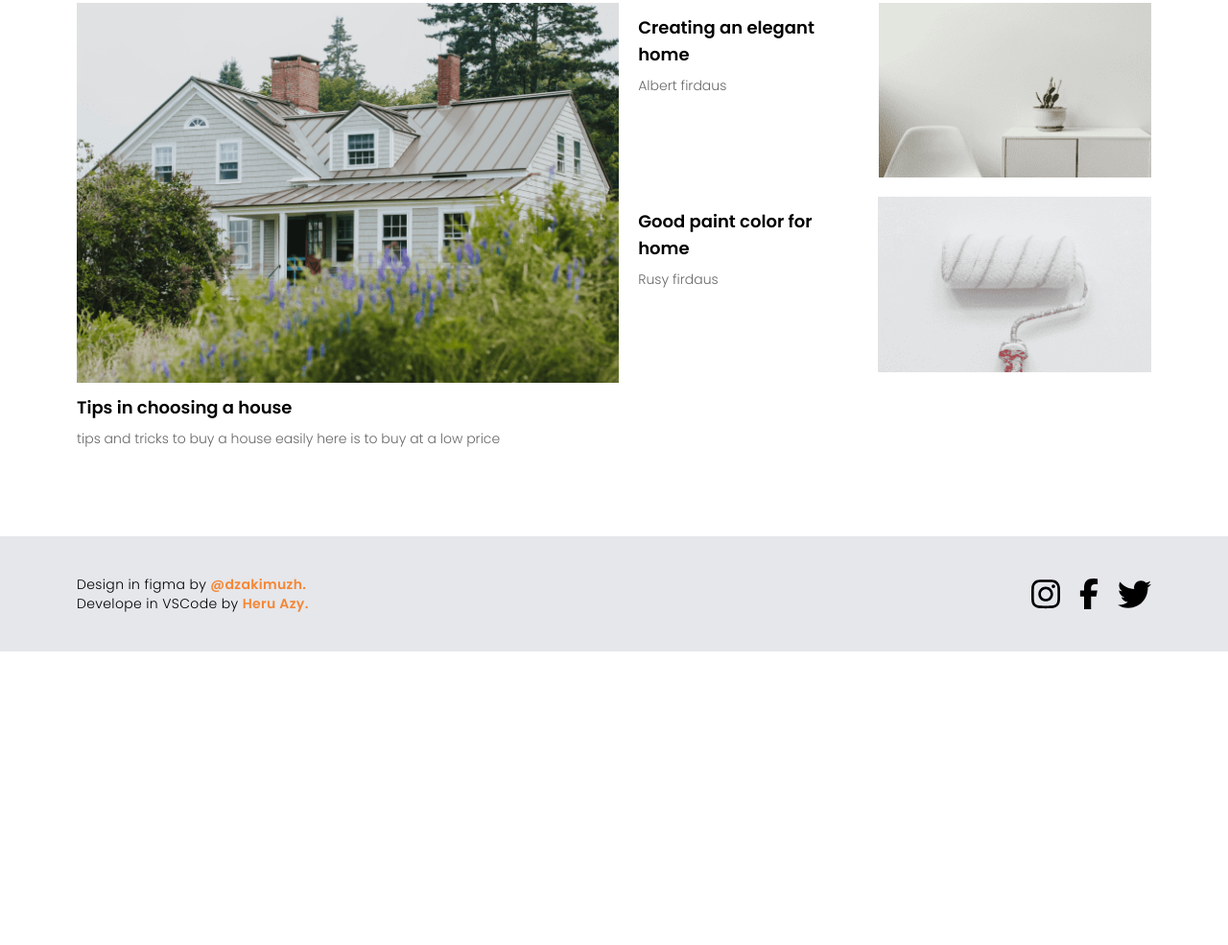
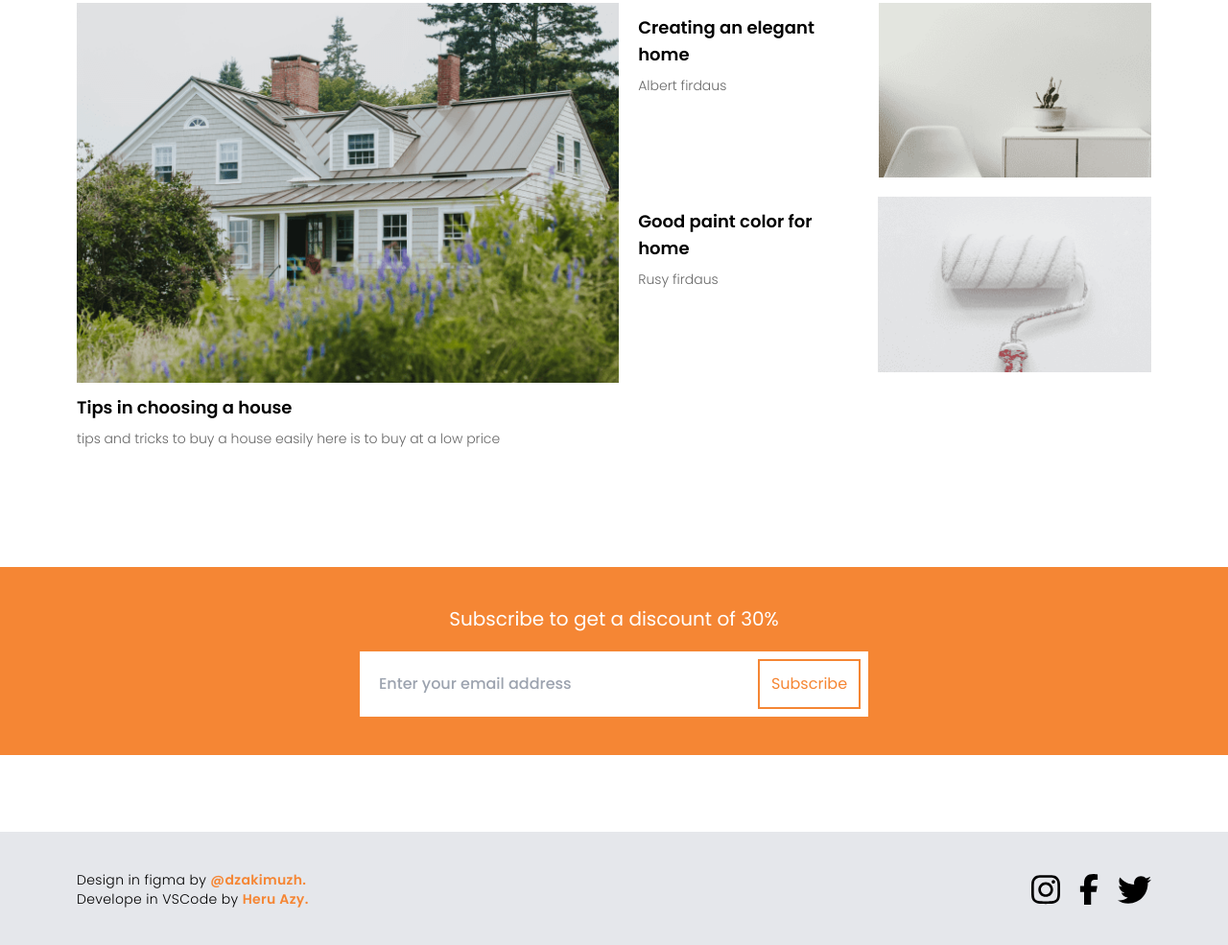
Before and after one commit to HeruAzyy/omah, a website: page index.html in a window 1280 px wide. Shown: the part 1538-2523 px from the top of the page at 96% size. Before the commit the page ends 2217 px from the top, so only its background shows below. Drawn offline with Linux system fonts and the light colour scheme.

Commit message:
Add: subs section

```diff
--- a/index.html
+++ b/index.html
@@ -363,6 +363,30 @@
       </div>
     </section>
 
+    <!-- SUBS SECTION -->
+    <section class="mt-28 bg-orange px-10 py-10 lg:px-20">
+      <div class="container">
+        <div class="text-center">
+          <h2 class="text-xl text-white">Subscribe to get a discount of 30%</h2>
+        </div>
+
+        <div class="flex justify-center pt-5">
+          <div class="flex bg-white p-2">
+            <input
+              type="text"
+              placeholder="Enter your email address"
+              class="p-3 font-medium focus:outline-none md:pr-20"
+            />
+            <button
+              class="border-2 border-orange bg-transparent p-3 text-orange hover:bg-orange hover:text-white"
+            >
+              Subscribe
+            </button>
+          </div>
+        </div>
+      </div>
+    </section>
+
     <!-- FOOTER -->
     <footer
       class="mt-20 w-full justify-between bg-gray-200 px-10 py-10 text-center md:flex md:text-left lg:px-20"
```
Also changed, not shown: dist/output.css.
